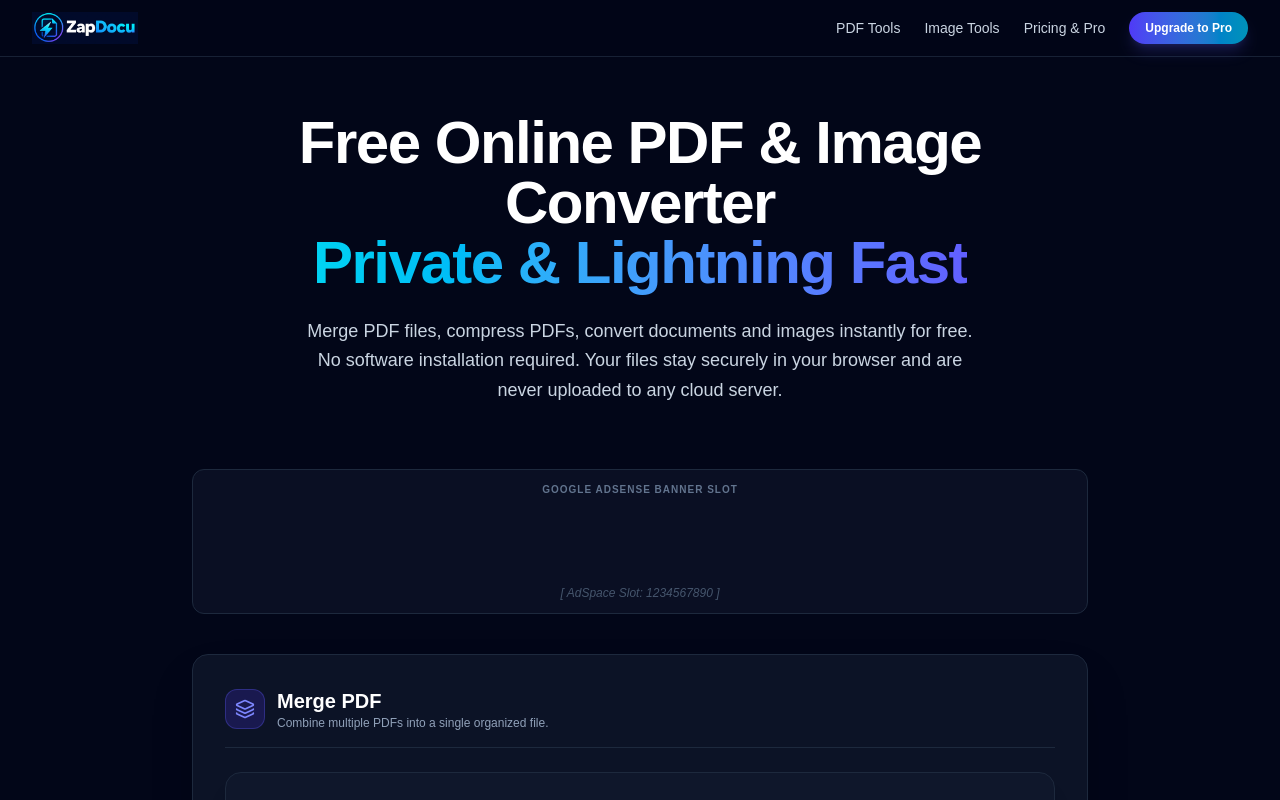
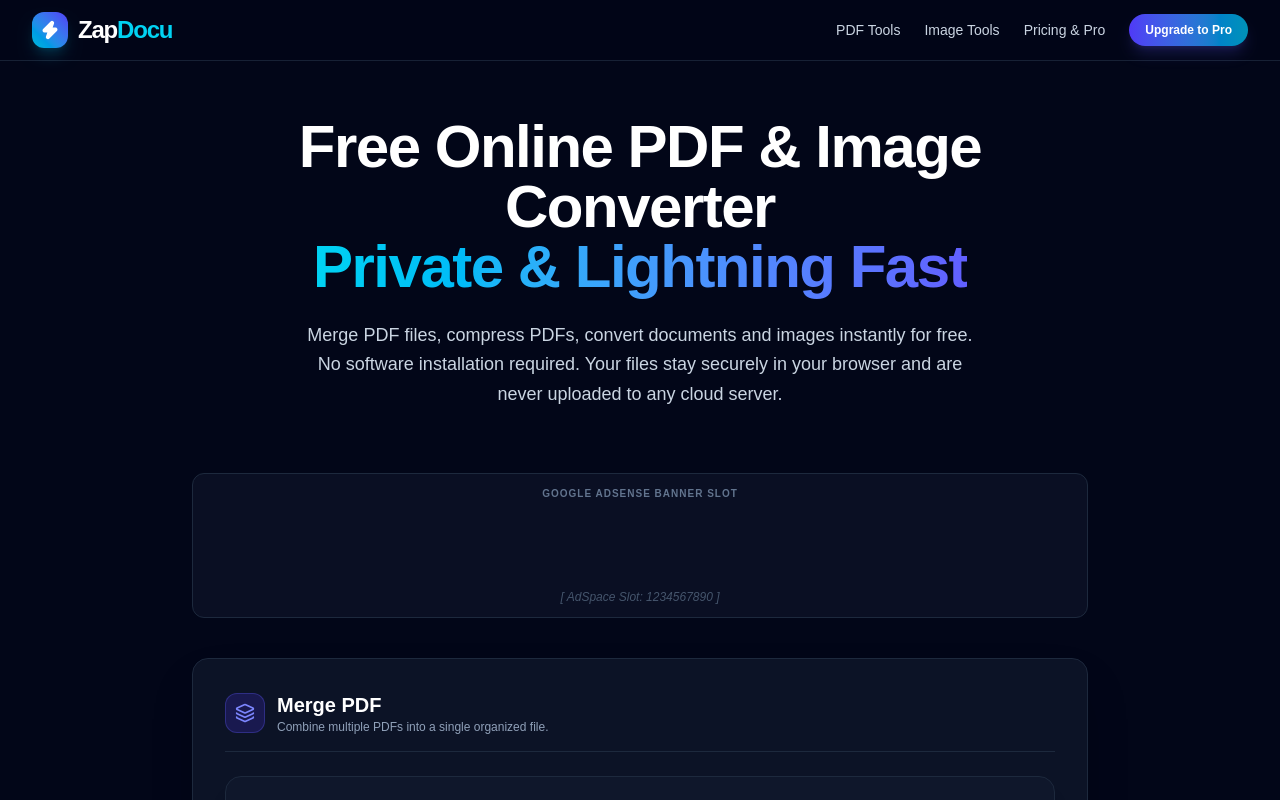
Before and after one commit to harpreetcoach-star/zapdocu-next, a Next.js app: page / in a window 1280 px wide. Shown: the top 800 px of the page. Built offline with nearby package versions, Linux system fonts and the light colour scheme.

Commit message:
Use matching code-based logo in navbar and remove image file

```diff
--- a/src/components/Navbar.jsx
+++ b/src/components/Navbar.jsx
@@ -2,17 +2,19 @@
 
 import React from 'react';
 import Link from 'next/link';
+import { Zap } from 'lucide-react';
 
 export default function Navbar({ onOpenPaywall, onSelectTool }) {
   return (
     <header className="bg-slate-950/80 backdrop-blur-sm border-b border-slate-800/80 sticky top-0 z-50">
       <nav className="max-w-7xl mx-auto px-4 sm:px-6 lg:px-8 py-3 flex items-center justify-between">
-        <Link href="/" className="flex items-center group cursor-pointer">
-          <img
-            src="/Logo.png"
-            alt="ZapDocu Logo"
-            className="h-8 w-auto object-contain group-hover:scale-105 transition-transform"
-          />
+        <Link href="/" className="flex items-center gap-2.5 group cursor-pointer">
+          <div className="w-9 h-9 rounded-xl bg-gradient-to-tr from-cyan-500 to-indigo-600 flex items-center justify-center shadow-lg shadow-cyan-500/20 group-hover:scale-105 transition-transform">
+            <Zap className="w-5 h-5 text-white fill-white" />
+          </div>
+          <span className="font-extrabold text-2xl tracking-tighter text-white">
+            Zap<span className="text-cyan-400">Docu</span>
+          </span>
         </Link>
 
         <div className="flex items-center gap-6">
```
Also changed, not shown: public/Logo.png (deleted).
